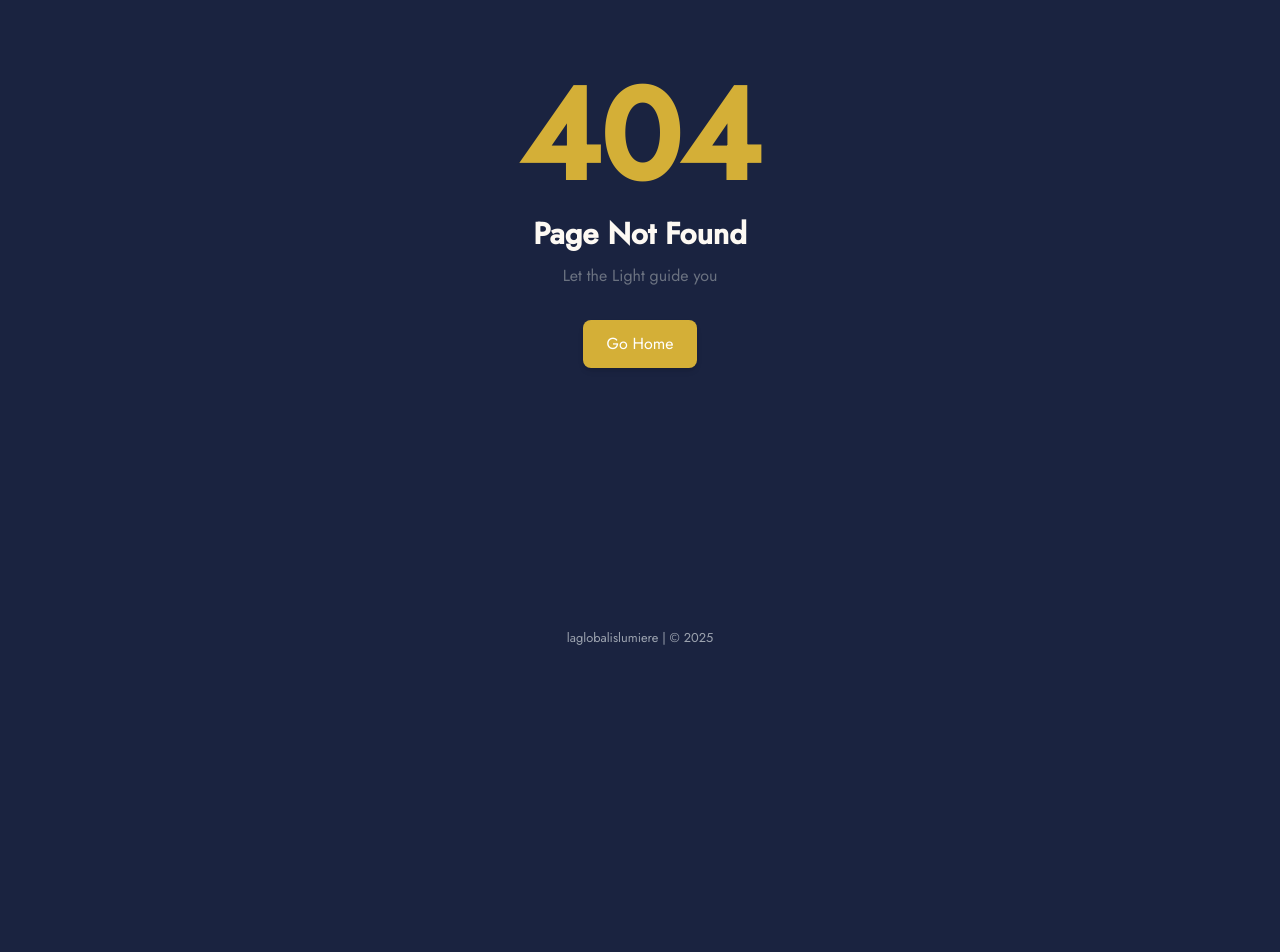
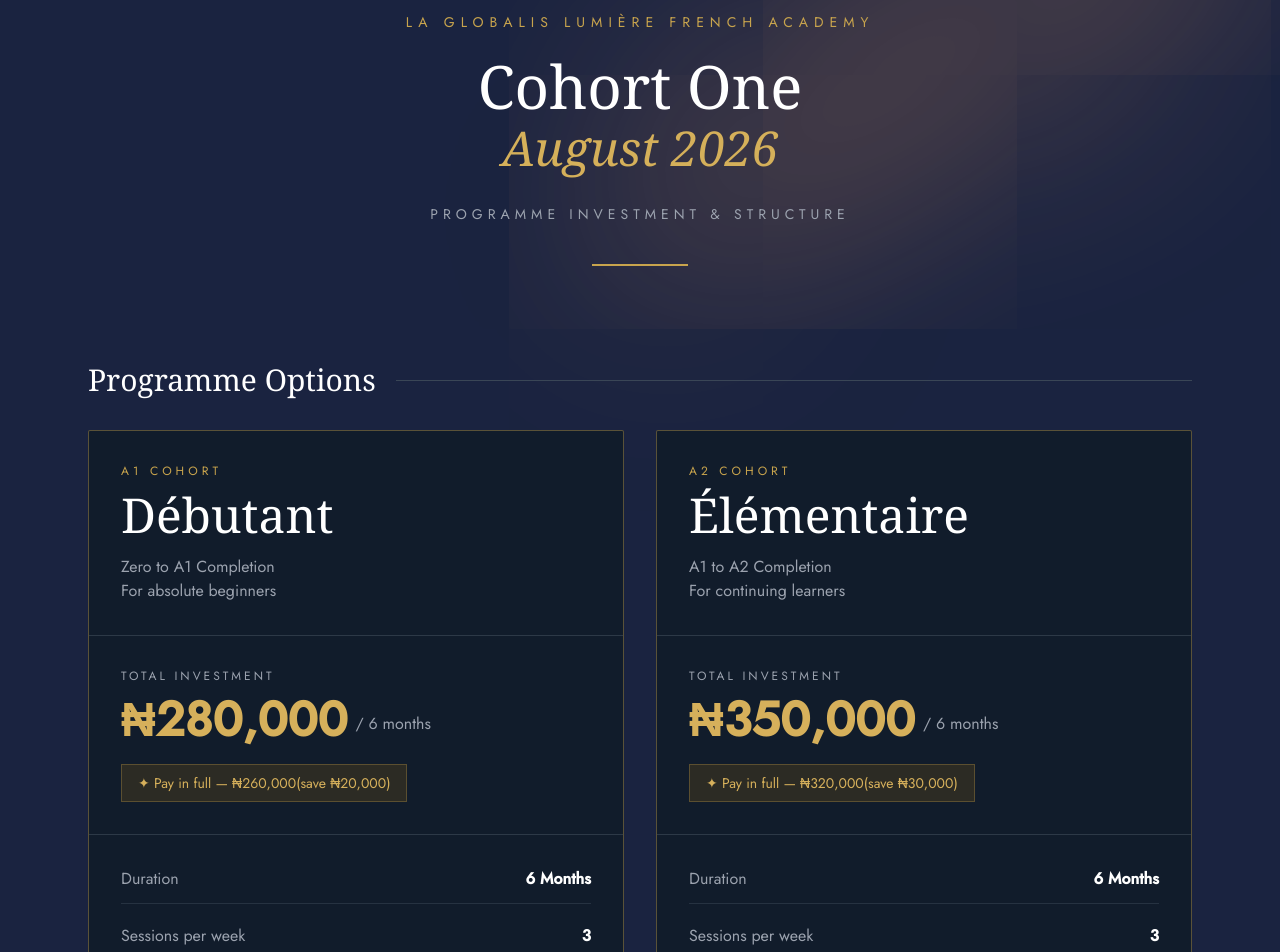
Before and after one commit to HarunaDev/laglobalis, a React (Vite) app: page /academy/french/cohort in a window 1280 px wide. Before the commit this address had no page. Shown: the part 180-1132 px from the top of the page. Before the commit the page ends 835 px from the top, so only its background shows below. Built offline with nearby package versions, Linux system fonts and the light colour scheme; a web font is replaced by a local one.

Commit message:
created cohort module and components for ui

```diff
--- a/src/App.tsx
+++ b/src/App.tsx
@@ -11,6 +11,7 @@ import Academy from "./pages/learn/Academy";
 import ScrollToHash from "./utils/ScrollTo";
 import ScrollToTop from "./utils/ScrollToTop";
 import FrenchAcademy from "./pages/learn/FrenchAcademy";
+import CohortPage from "./pages/learn/CohortPage";
 
 function App(): JSX.Element {
   const [isHovered, setIsHovered] = useState<boolean>(false);
@@ -27,6 +28,7 @@ function App(): JSX.Element {
         <Route path="/" element={<Home isHovered={isHovered}/>}/>
         <Route path="/academy" element={<Academy isHovered={isHovered}/>}/>
         <Route path="/academy/french" element={<FrenchAcademy isHovered={isHovered}/>}/>
+        <Route path="/academy/french/cohort" element={<CohortPage isHovered={isHovered}/>} />
         <Route path="*" element={<NotFound />} />
       </Routes>
       </main>
--- /dev/null
+++ b/src/data/cohortData.ts
@@ -0,0 +1,82 @@
+import {
+    IncludedItem,
+    InstallmentPlan,
+    Policy,
+    Program,
+    TimelineItem,
+} from "../types/cohort";
+
+export const programmes: Program[] = [
+    {
+        id: "a1",
+        level: "A1 Cohort",
+        title: "Débutant",
+        description: "Zero to A1 Completion\nFor absolute beginners",
+
+        investment: 280000,
+
+        payInFull: {
+            amount: 260000,
+            save: 20000,
+        },
+
+        duration: "6 Months",
+        sessionsPerWeek: 3,
+        hoursPerSession: "1 Hour",
+        totalHours: "~72 Hours",
+        classSize: "4–10 Students",
+        ratePerHour: "₦4,000",
+    },
+
+    {
+        id: "a2",
+
+        level: "A2 Cohort",
+
+        title: "Élémentaire",
+
+        description: "A1 to A2 Completion\nFor continuing learners",
+
+        investment: 350000,
+
+        payInFull: {
+            amount: 320000,
+            save: 30000,
+        },
+
+        duration: "6 Months",
+        sessionsPerWeek: 3,
+        hoursPerSession: "1 Hour",
+        totalHours: "~72 Hours",
+        classSize: "4–10 Students",
+        ratePerHour: "₦5,000",
+    },
+];
+
+export const installmentPlans: InstallmentPlan[] = [];
+
+export const timeline: TimelineItem[] = [];
+
+export const included: IncludedItem[] = [];
+
+export const policies: Policy[] = [];
+
+export const cohortData = {
+    academy: "LA GLOBALIS LUMIÈRE FRENCH ACADEMY",
+
+    cohort: {
+        title: "Cohort One",
+        subtitle: "August 2026",
+        description: "Programme Investment & Structure",
+    },
+
+    programmes,
+
+    installmentPlans,
+
+    timeline,
+
+    included,
+
+    policies,
+};
--- a/src/pages/home/components/layout/Hero.tsx
+++ b/src/pages/home/components/layout/Hero.tsx
@@ -6,7 +6,7 @@ export default function Hero() {
   return (
     <section className="min-h-[85%] md:min-h-[80dvh] lg:min-h-[84dvh] mt-24 md:mt-0 flex items-center justify-center text-center pt-20 px-8 md:px-12 lg:px-20 overflow-hidden">
       <div>
-        <h1 className="text-4xl sm:text-4xl md:text-5xl lg:text-6xl text-primaryColor font-light leading-tight">
+        <h1 className="text-4xl sm:text-4xl md:text-5xl lg:text-6xl text-primaryColor font-light leading-tight font-serif">
           Ex Luce ad Vitam
         </h1>
 
--- /dev/null
+++ b/src/pages/learn/CohortPage.tsx
@@ -0,0 +1,51 @@
+import React from "react";
+import Hero from "./components/cohort/layout/Hero";
+import SectionHeading from "./components/cohort/ui/SectionHeading";
+import ProgramOptions from "./components/cohort/layout/ProgramOptions";
+import { cohortData } from "../../data/cohortData";
+
+type Props = {
+    isHovered: boolean;
+  };
+
+function CohortPage({isHovered}: Props) {
+  return (
+    <>
+        <main className="relative mt-24 min-h-screen text-white">
+
+        <div
+        className={`h-0 w-[40rem] absolute lg:top-[10%] top-[3%] right-[2%] -rotate-[30deg] -z-10 ${
+          isHovered
+            ? "shadow-[0_0_900px_30px_#453059]"
+            : "shadow-[0_0_900px_30px_#E99B63]"
+        }`}
+      />
+
+
+<div className="max-w-6xl mx-auto px-6">
+
+    <Hero
+        academy={cohortData.academy}
+        title={cohortData.cohort.title}
+        subtitle={cohortData.cohort.subtitle}
+        description={cohortData.cohort.description}
+    />
+
+    <section className="pb-20">
+
+        <SectionHeading title="Programme Options" />
+
+        <ProgramOptions
+            programmes={cohortData.programmes}
+        />
+
+    </section>
+
+</div>
+
+</main>
+    </>
+  );
+}
+
+export default CohortPage;
--- a/src/pages/learn/components/academy/layout/Hero.tsx
+++ b/src/pages/learn/components/academy/layout/Hero.tsx
@@ -5,7 +5,7 @@ export default function Hero(): JSX.Element {
   return (
     <section className="min-h-[85%] md:min-h-[80dvh] lg:min-h-[80dvh] md:mt-0 flex flex-col items-center justify-center text-center px-8 md:px-12 lg:px-20 overflow-hidden py-12 sm:py-14 md:py-20 lg:py-0">
 
-      <h1 className="text-4xl md:text-6xl font-light leading-tight">
+      <h1 className="text-4xl md:text-6xl font-light leading-tight font-serif">
         La Lumière Academy
       </h1>
 
--- /dev/null
+++ b/src/pages/learn/components/cohort/layout/Hero.tsx
@@ -0,0 +1,37 @@
+interface Props {
+    academy: string;
+    title: string;
+    subtitle: string;
+    description: string;
+}
+
+export default function Hero({
+    academy,
+    title,
+    subtitle,
+    description,
+}: Props) {
+    return (
+        <section className="text-center py-24">
+
+            <p className="uppercase tracking-[6px] text-[#C8A44D] text-sm">
+                {academy}
+            </p>
+
+            <h1 className="text-6xl text-white mt-6 font-serif">
+                {title}
+            </h1>
+
+            <h2 className="text-5xl italic text-[#D5B05A] mt-2 font-serif">
+                {subtitle}
+            </h2>
+
+            <p className="uppercase tracking-[5px] text-gray-400 mt-8 text-sm">
+                {description}
+            </p>
+
+            <div className="w-24 h-[2px] bg-[#C8A44D] mx-auto mt-10"></div>
+
+        </section>
+    );
+}
--- /dev/null
+++ b/src/pages/learn/components/cohort/layout/ProgramOptions.tsx
@@ -0,0 +1,28 @@
+import { Program } from "../../../../../types/cohort";
+import ProgramCard from "../ui/ProgramCard";
+
+interface Props {
+    programmes: Program[];
+}
+
+export default function ProgramOptions({
+    programmes,
+}: Props) {
+
+    return (
+
+        <div className="grid lg:grid-cols-2 gap-8">
+
+            {programmes.map((program) => (
+
+                <ProgramCard
+                    key={program.id}
+                    program={program}
+                />
+
+            ))}
+
+        </div>
+
+    );
+}
--- /dev/null
+++ b/src/pages/learn/components/cohort/ui/ProgramCard.tsx
@@ -0,0 +1,97 @@
+import { Program } from "../../../../../types/cohort";
+
+interface Props {
+    program: Program;
+}
+
+export default function ProgramCard({ program }: Props) {
+
+    return (
+
+        <div className="border border-[#C8A44D]/40 rounded-sm overflow-hidden bg-[#111C2B]">
+
+            <div className="p-8">
+
+                <p className="uppercase tracking-[4px] text-xs text-[#C8A44D]">
+                    {program.level}
+                </p>
+
+                <h2 className="text-5xl font-serif text-white mt-3">
+                    {program.title}
+                </h2>
+
+                <p className="text-gray-400 whitespace-pre-line mt-4">
+                    {program.description}
+                </p>
+
+            </div>
+
+            <div className="border-y border-[#2d3947] p-8">
+
+                <p className="uppercase tracking-[3px] text-xs text-gray-400">
+                    Total Investment
+                </p>
+
+                <div className="flex items-end gap-2 mt-3">
+
+                    <h2 className="text-5xl text-[#D6B05B] font-bold">
+                        ₦{program.investment.toLocaleString()}
+                    </h2>
+
+                    <span className="text-gray-400 mb-2">
+                        / 6 months
+                    </span>
+
+                </div>
+
+                {program.payInFull && (
+
+                    <div className="inline-block mt-5 border border-[#C8A44D]/30 bg-[#2c2b24] px-4 py-2 text-[#D6B05B] text-sm">
+
+                        ✦ Pay in full —
+                        ₦{program.payInFull.amount.toLocaleString()}
+                        (save ₦{program.payInFull.save.toLocaleString()})
+
+                    </div>
+
+                )}
+
+            </div>
+
+            <div className="p-8 space-y-5">
+
+                <Row label="Duration" value={program.duration} />
+                <Row label="Sessions per week" value={program.sessionsPerWeek} />
+                <Row label="Hours per session" value={program.hoursPerSession} />
+                <Row label="Total hours" value={program.totalHours} />
+                <Row label="Class size" value={program.classSize} />
+                <Row label="Rate per hour" value={program.ratePerHour} />
+
+            </div>
+
+        </div>
+
+    );
+}
+
+function Row({
+    label,
+    value,
+}: {
+    label: string;
+    value: string | number;
+}) {
+    return (
+        <div className="flex justify-between border-b border-[#263241] pb-3">
+
+            <span className="text-gray-400">
+                {label}
+            </span>
+
+            <span className="font-semibold text-white">
+                {value}
+            </span>
+
+        </div>
+    );
+}
--- /dev/null
+++ b/src/pages/learn/components/cohort/ui/SectionHeading.tsx
@@ -0,0 +1,17 @@
+interface Props {
+    title: string;
+}
+
+export default function SectionHeading({ title }: Props) {
+    return (
+        <div className="flex items-center gap-5 mb-8">
+
+            <h2 className="text-3xl text-white font-serif whitespace-nowrap">
+                {title}
+            </h2>
+
+            <div className="h-px bg-[#3a4656] w-full"></div>
+
+        </div>
+    );
+}
--- a/src/pages/learn/components/frenchAcademy/layout/Hero.tsx
+++ b/src/pages/learn/components/frenchAcademy/layout/Hero.tsx
@@ -9,7 +9,7 @@ export default function Hero(): JSX.Element {
         Globalis Lumière Premier
       </p>
 
-      <h1 className="text-4xl md:text-6xl font-light leading-tight mt-4">
+      <h1 className="text-4xl md:text-6xl font-light leading-tight mt-4 font-serif">
         La <span className="italic text-[#D4AF5A]">Lumière</span>
         <br />
         French Academy
--- /dev/null
+++ b/src/types/cohort.ts
@@ -0,0 +1,46 @@
+export interface Program {
+    id: string;
+    level: string;
+    title: string;
+    description: string;
+    investment: number;
+    duration: string;
+    sessionsPerWeek: number;
+    hoursPerSession: string;
+    totalHours: string;
+    classSize: string;
+    ratePerHour: string;
+
+    payInFull?: {
+        amount: number;
+        save: number;
+    };
+}
+
+export interface Installment {
+    title: string;
+    due: string;
+    amount: number;
+}
+
+export interface InstallmentPlan {
+    id: string;
+    title: string;
+    total: number;
+    installments: Installment[];
+}
+
+export interface TimelineItem {
+    month: string;
+    title: string;
+}
+
+export interface IncludedItem {
+    icon: string;
+    title: string;
+    description: string;
+}
+
+export interface Policy {
+    text: string;
+}
```
